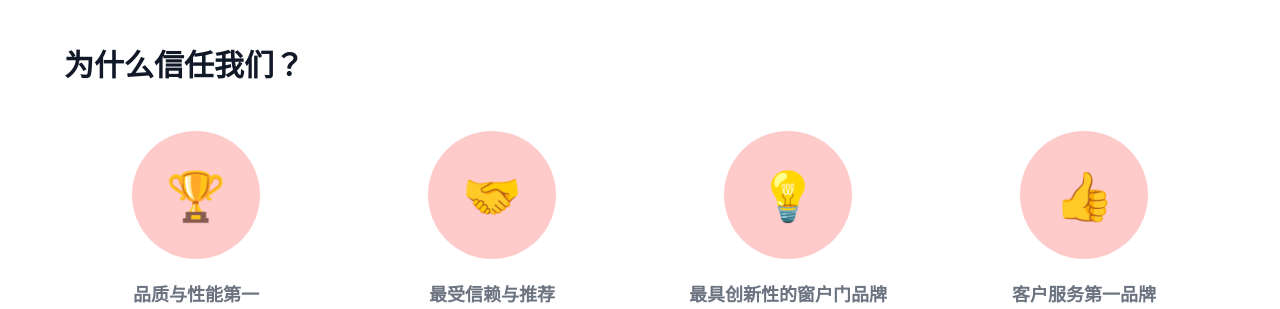
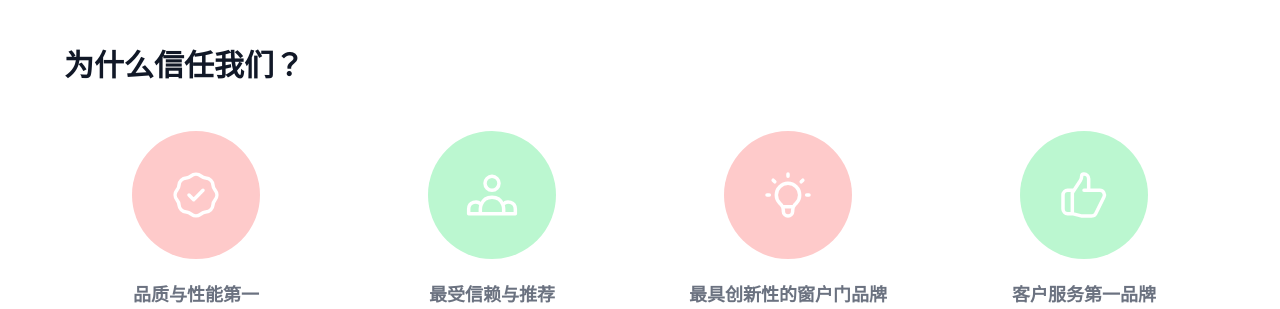
Before and after one commit to cengluandiezhang503-eng/my-window-website, a React (Create React App) app: page / in a window 1280 px wide. Shown: the part 3340-3649 px from the top of the page. Built offline with nearby package versions, Linux system fonts and the light colour scheme; no server answers.

Commit message:
update why trust icons and colors

```diff
--- a/src/WhyTrust.js
+++ b/src/WhyTrust.js
@@ -6,25 +6,49 @@ function WhyTrust() {
   const stats = [
     {
       id: 0,
-      emoji: '🏆',
+      color: 'bg-red-600',
+      lightColor: 'bg-red-200',
+      svg: (
+        <svg xmlns="http://www.w3.org/2000/svg" className="w-14 h-14" fill="none" viewBox="0 0 24 24" stroke="white" strokeWidth={1.5}>
+          <path strokeLinecap="round" strokeLinejoin="round" d="M9 12l2 2 4-4M7.835 4.697a3.42 3.42 0 001.946-.806 3.42 3.42 0 014.438 0 3.42 3.42 0 001.946.806 3.42 3.42 0 013.138 3.138 3.42 3.42 0 00.806 1.946 3.42 3.42 0 010 4.438 3.42 3.42 0 00-.806 1.946 3.42 3.42 0 01-3.138 3.138 3.42 3.42 0 00-1.946.806 3.42 3.42 0 01-4.438 0 3.42 3.42 0 00-1.946-.806 3.42 3.42 0 01-3.138-3.138 3.42 3.42 0 00-.806-1.946 3.42 3.42 0 010-4.438 3.42 3.42 0 00.806-1.946 3.42 3.42 0 013.138-3.138z" />
+        </svg>
+      ),
       title: '品质与性能第一',
       description: '我们反复测试，再测试，确保您的窗户和门每天都能正常工作。这就是为什么业主、建筑商、承包商和建筑师一致认为我们的产品在品质上排名第一。'
     },
     {
       id: 1,
-      emoji: '🤝',
+      color: 'bg-green-600',
+      lightColor: 'bg-green-200',
+      svg: (
+        <svg xmlns="http://www.w3.org/2000/svg" className="w-14 h-14" fill="none" viewBox="0 0 24 24" stroke="white" strokeWidth={1.5}>
+          <path strokeLinecap="round" strokeLinejoin="round" d="M17 20h5v-2a3 3 0 00-5.356-1.857M17 20H7m10 0v-2c0-.656-.126-1.283-.356-1.857M7 20H2v-2a3 3 0 015.356-1.857M7 20v-2c0-.656.126-1.283.356-1.857m0 0a5.002 5.002 0 019.288 0M15 7a3 3 0 11-6 0 3 3 0 016 0z" />
+        </svg>
+      ),
       title: '最受信赖与推荐',
       description: '超过120年的历史，我们赢得了业主和专业人士的信任。我们的产品以卓越的工艺和可靠性著称，是行业中最受推荐的品牌。'
     },
     {
       id: 2,
-      emoji: '💡',
+      color: 'bg-red-600',
+      lightColor: 'bg-red-200',
+      svg: (
+        <svg xmlns="http://www.w3.org/2000/svg" className="w-14 h-14" fill="none" viewBox="0 0 24 24" stroke="white" strokeWidth={1.5}>
+          <path strokeLinecap="round" strokeLinejoin="round" d="M9.663 17h4.673M12 3v1m6.364 1.636l-.707.707M21 12h-1M4 12H3m3.343-5.657l-.707-.707m2.828 9.9a5 5 0 117.072 0l-.548.547A3.374 3.374 0 0014 18.469V19a2 2 0 11-4 0v-.531c0-.895-.356-1.754-.988-2.386l-.548-.547z" />
+        </svg>
+      ),
       title: '最具创新性的窗户门品牌',
       description: '我们不断创新，开发新技术和新材料，为您提供更节能、更耐用、更美观的窗户和门。我们的研发团队始终走在行业前沿。'
     },
     {
       id: 3,
-      emoji: '👍',
+      color: 'bg-green-600',
+      lightColor: 'bg-green-200',
+      svg: (
+        <svg xmlns="http://www.w3.org/2000/svg" className="w-14 h-14" fill="none" viewBox="0 0 24 24" stroke="white" strokeWidth={1.5}>
+          <path strokeLinecap="round" strokeLinejoin="round" d="M14 10h4.764a2 2 0 011.789 2.894l-3.5 7A2 2 0 0115.263 21h-4.017c-.163 0-.326-.02-.485-.06L7 20m7-10V5a2 2 0 00-2-2h-.095c-.5 0-.905.405-.905.905 0 .714-.211 1.412-.608 2.006L7 11v9m7-10h-2M7 20H5a2 2 0 01-2-2v-6a2 2 0 012-2h2.5" />
+        </svg>
+      ),
       title: '客户服务第一品牌',
       description: '我们提供业内最好的客户服务，从选购到安装，再到售后支持，我们的团队随时为您提供帮助，确保您完全满意。'
     }
@@ -46,8 +70,8 @@ function WhyTrust() {
             >
               ✕
             </button>
-            <div className="w-24 h-24 bg-red-700 rounded-full flex items-center justify-center flex-shrink-0">
-              <span className="text-4xl">{stats[selected].emoji}</span>
+            <div className={stats[selected].color + ' w-24 h-24 rounded-full flex items-center justify-center flex-shrink-0'}>
+              {stats[selected].svg}
             </div>
             <div>
               <h3 className="text-2xl font-black text-red-700 mb-3">
@@ -69,21 +93,17 @@ function WhyTrust() {
                 key={stat.id}
                 className="flex flex-col items-center cursor-pointer"
                 onClick={function() {
-                  if (selected === stat.id) {
-                    setSelected(null);
-                  } else {
-                    setSelected(stat.id);
-                  }
+                  setSelected(isSelected ? null : stat.id);
                 }}
               >
                 <div className={
                   'w-32 h-32 rounded-full flex items-center justify-center mb-6 transition-all ' +
-                  (isSelected ? 'bg-red-700' : 'bg-red-200 hover:bg-red-700')
+                  (isSelected ? stat.color : stat.lightColor)
                 }>
-                  <span className="text-5xl">{stat.emoji}</span>
+                  {stat.svg}
                 </div>
                 <h3 className={
-                  'text-lg font-black leading-tight ' +
+                  'text-lg font-black leading-tight transition-colors ' +
                   (isSelected ? 'text-red-700' : 'text-gray-500 hover:text-gray-900')
                 }>
                   {stat.title}
```
